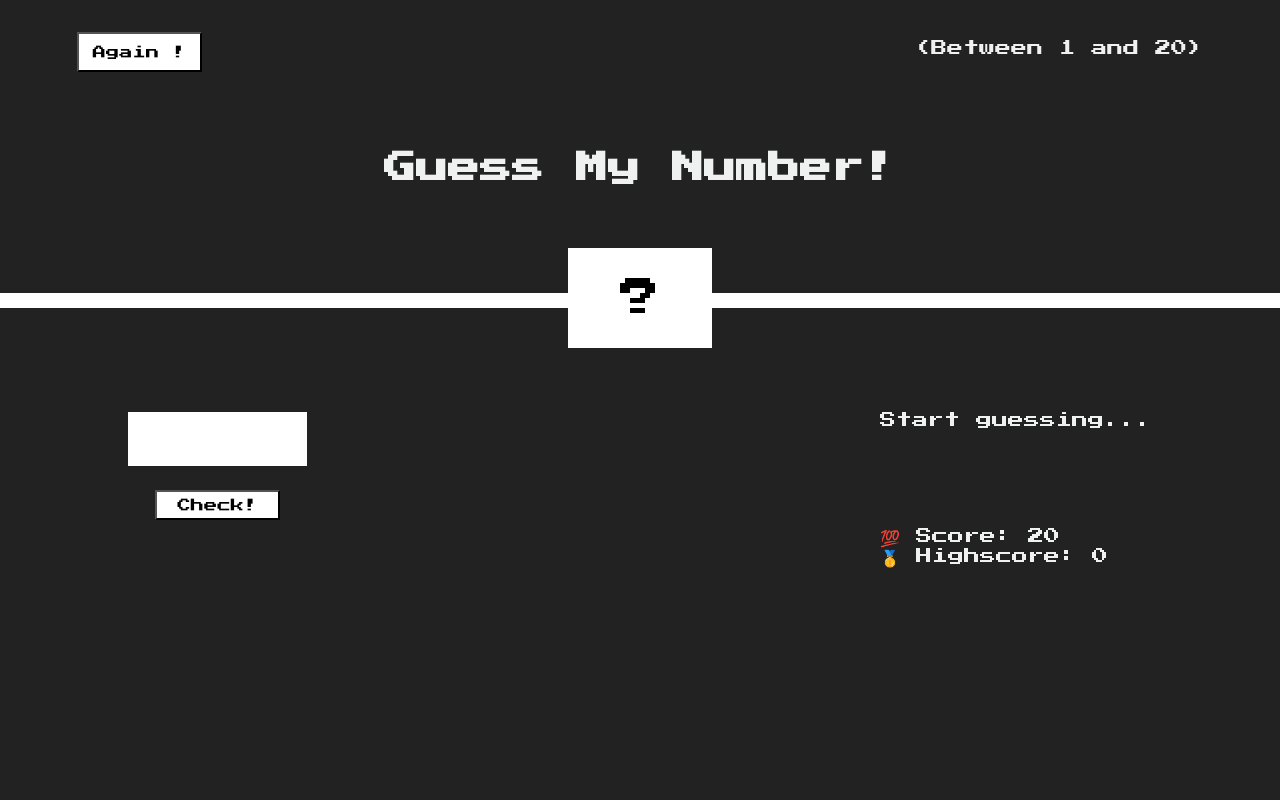
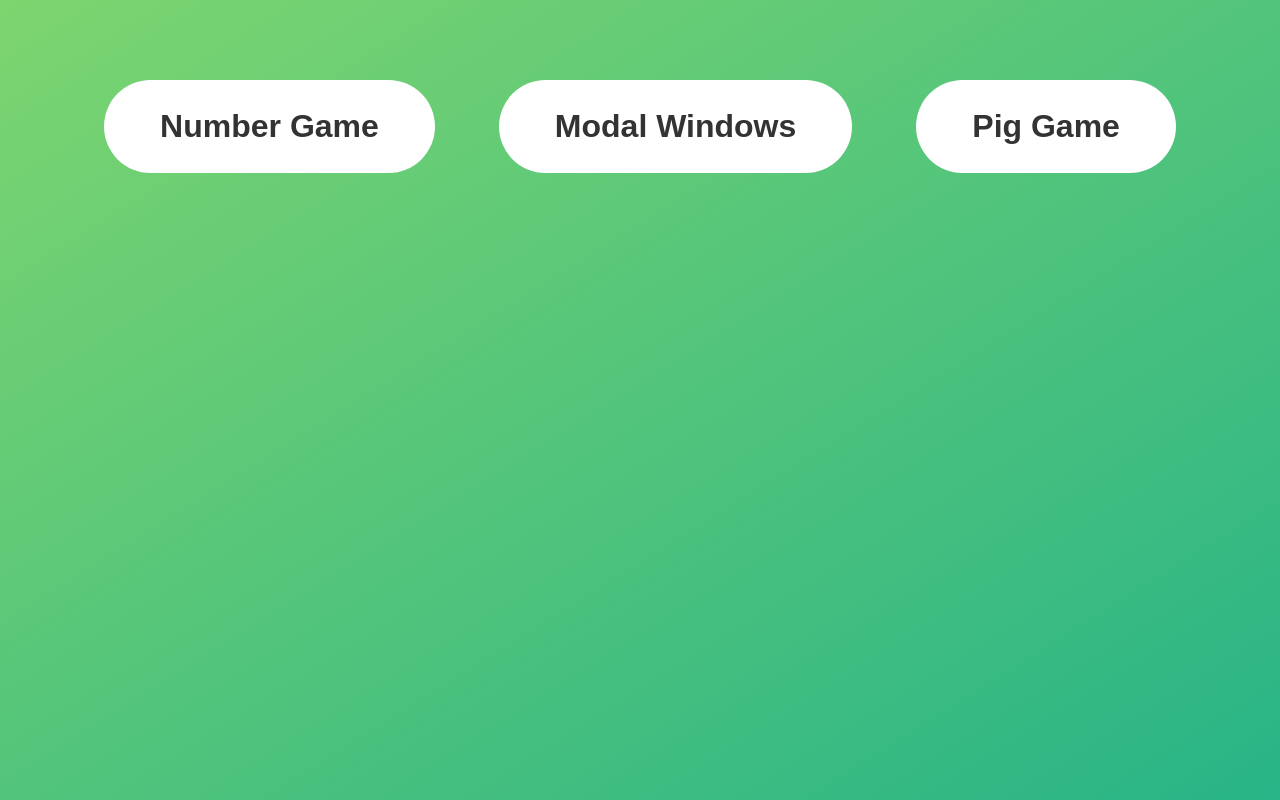
Before and after one commit to shivam7366/Games, a plain HTML site: page index.html in a window 1280 px wide. Drawn offline with Linux system fonts and the light colour scheme.

Commit message:
second commit

```diff
--- /dev/null
+++ b/Guesst_the_number/style.css
@@ -0,0 +1,81 @@
+@import url('https://fonts.googleapis.com/css2?family=Press+Start+2P&display=swap');
+*{
+    margin: 0;
+    padding: 0;
+    font-family: 'Press Start 2P', cursive;
+}
+body{
+
+    background-color:#222;
+    color: rgb(238, 241, 239);
+}
+h1{
+    text-align: center;
+    padding: 6vh 0;
+}
+.again{
+    background-color: white;
+    color: black;
+    width: 125px;
+    height: 40px;
+    margin: 4vh 6vw;
+}
+.between{
+    display: inline;
+    float: right;
+    margin: 5vh 6vw;
+}
+.box{
+    margin-top: 2vh;
+    display: flex;
+    flex-direction: row;
+    flex-wrap: nowrap;
+}
+.number{
+    display: flex;
+    align-items: center;
+    justify-content: center;
+    text-align: center;
+    background-color: white;
+    border: none;
+    color: black;
+    /* margin-top: 3vh; */
+    height: 100px;
+    width: 300px;
+    font-size: 40px;
+}
+hr{
+    border: none;
+    margin-top: 45px;
+    height: 15px;
+    width: calc( 100vw - 100px );
+
+    background: #fff;
+}
+main{
+    display: flex;
+    flex-direction: row;
+    justify-content: space-between;
+    align-items: stretch;
+    margin: 8vh 10vw;
+}
+.left{
+display: flex;
+flex-direction: column;
+align-items: center;
+}
+.guess{
+    border: 2px solid white;
+    width: 175px;
+    height: 50px;
+}
+.btn-check{
+    margin-top: 3vh;
+    background: #fff;
+    color: black;
+    height:30px;
+    width: 125px;
+}
+.massage{
+    margin-bottom: 100px;
+}
--- /dev/null
+++ b/Modal_Windows/style.css
@@ -0,0 +1,60 @@
+*{
+    margin: 0;
+    padding: 0;
+}
+html{
+    box-sizing: border-box;
+}
+body{
+    color: #333;
+    line-height: 1.5;
+    height: 100vh;
+    position: relative;
+    display: flex;
+    align-items: flex-start;
+    justify-content: center;
+    background: linear-gradient(to top left, #28b487,#7dd56f);
+}
+.show-modal{
+    font-size: 2rem;
+    font-weight: 600;
+    padding: 1.75rem 3.5rem;
+    margin: 5rem 2rem;
+    border: none;
+    background-color: #fff;
+    color: #444;
+    border-radius: 10rem;
+    cursor: pointer;
+}
+.close-modal{
+    position: absolute;
+    top: 1.2rem;
+    font-size: 3rem;
+    color: #333;
+    cursor: pointer;
+    background: white;
+    border: none;
+    margin-left: 320px;
+}
+.hidden{
+    display: none;
+}
+.modal{
+    position: absolute;
+    top: 63%;
+    left: 50%;
+    transform: translate(-50%, -50%);
+    width: 25%;
+    height: 35%;
+    background: #fff;
+    padding: 4rem;
+    border-radius: 5px;
+    box-shadow: 0 3rem 5rem rgba(0, 0, 0, 0.3);
+    z-index: 10;
+}
+.overlay{
+    position: absolute;
+    top: 0;
+    left: 0;
+    height: 100;
+    box-shadow: 0 13rem 15rem rgba(0, 0, 0, 0.6) ;}
--- a/index.html
+++ b/index.html
@@ -5,34 +5,15 @@
     <meta charset="UTF-8">
     <meta http-equiv="X-UA-Compatible" content="IE=edge">
     <meta name="viewport" content="width=device-width, initial-scale=1.0">
-    <title>Game : Guess The Number</title>
+    <title>JS Project</title>
     <link rel="stylesheet" href="style.css">
-    <link rel="shortcut icon" href="default.jpg" type="image/x-icon">
+    <link rel="shortcut icon" href="favicon.ico" type="image/x-icon">
 </head>
 
 <body>
-    <header>
-        <button class="again">Again !</button>
-        <p class="between">(Between 1 and 20)</p>
-        <h1>Guess My Number!</h1>
-        <div class="box">
-            <hr>
-            <div class="number">?</div>
-            <hr>
-        </div>
-    </header>
-    <main>
-        <section class="left">
-            <input type="number" class="guess" id="userinput" />
-            <button class="btn-check">Check!</button>
-        </section>
-        <section class="right">
-            <p class="massage">Start guessing...</p>
-            <p class="lable score">💯 Score: <span class="score">20</span></p>
-            <p class="lable-highscore">🥇 Highscore: <span class="highscore">0</span></p>
-        </section>
-    </main>
-    <script src="script.js"></script>
+    <button class="show-modal"> <a href="Guesst_the_number/index.html" target="_blank">Number Game</a></button>
+    <button class="show-modal"><a href="Modal_Windows/index.html" target="_blank">Modal Windows</a></button>
+    <button class="show-modal"><a href="Pig_game/index.html" target="_blank">Pig Game</a></button>
 </body>
 
 </html>
--- a/script.js
+++ /dev/null
@@ -1,56 +0,0 @@
-'use strict'
-let secretNumber = Math.trunc(Math.random() * 20) + 1;
-let score = 20;
-let highScore = 0;
-document.querySelector('.btn-check').addEventListener('click', function () {
-    const guess = Number(document.querySelector('.guess').value);
-    console.log(guess, typeof guess);
-    //when there is no number
-    if (!guess) {
-        document.querySelector('.massage').textContent = '⛔ No Number';
-    }
-    // when player wins
-    else if (guess === secretNumber) {
-        document.querySelector('.massage').textContent = '🎉 Correct Number';
-        document.querySelector('.number').textContent = secretNumber;
-        if (highScore < score) {
-            document.querySelector('.highscore').textContent = `${score}`
-        }
-        document.querySelector('body').style.backgroundColor = '#60b347';
-    }
-    //when player guesses higher number
-    else if (guess > secretNumber) {
-        if (score > 1) {
-            document.querySelector('.massage').textContent = ' 📈 Too High';
-            score--;
-            document.querySelector('.score').textContent = `💯 Score: ${score}`;
-        }
-        else {
-            document.querySelector('.massage').textContent = '💥😑You lost the Game!';
-            document.querySelector('.score').textContent = '💯 Score:' + 0;
-            document.querySelector('body').style.backgroundColor = 'red'
-        }
-    }
-    //when player guesses lower number
-    else if (guess < secretNumber) {
-        if (score > 1) {
-            document.querySelector('.massage').textContent = ' 📉 Too Low';
-            score--;
-            document.querySelector('.score').textContent = `💯 Score: ${score}`;
-        }
-        else {
-            document.querySelector('.massage').textContent = '💥😑You lost the Game!';
-            document.querySelector('.score').textContent = '💯 Score:' + 0;
-            document.querySelector('body').style.backgroundColor = 'red'
-        }
-    }
-});
-document.querySelector('.again').addEventListener('click', function () {
-    score = 20;
-    secretNumber = Math.trunc(Math.random() * 20) + 1;
-    document.querySelector('.massage').textContent = 'Start guessing...';
-    document.querySelector('.score').textContent = `💯 Score: ${score}`;
-    document.querySelector('.number').textContent = '?';
-    document.querySelector('.guess').value = '';
-    document.querySelector('body').style.backgroundColor = '#222'
-});
--- a/style.css
+++ b/style.css
@@ -1,81 +1,32 @@
-@import url('https://fonts.googleapis.com/css2?family=Press+Start+2P&display=swap');
 *{
     margin: 0;
     padding: 0;
-    font-family: 'Press Start 2P', cursive;
+}
+html{
+    box-sizing: border-box;
 }
 body{
-
-    background-color:#222;
-    color: rgb(238, 241, 239);
+    color: #333;
+    line-height: 1.5;
+    height: 100vh;
+    position: relative;
+    display: flex;
+    align-items: flex-start;
+    justify-content: center;
+    background: linear-gradient(to top left, #28b487,#7dd56f);
 }
-h1{
-    text-align: center;
-    padding: 6vh 0;
+body a{
+    text-decoration: none;
+    color: #333;
 }
-.again{
-    background-color: white;
-    color: black;
-    width: 125px;
-    height: 40px;
-    margin: 4vh 6vw;
+.show-modal{
+    font-size: 2rem;
+    font-weight: 600;
+    padding: 1.75rem 3.5rem;
+    margin: 5rem 2rem;
+    border: none;
+    background-color: #fff;
+    color: #444;
+    border-radius: 10rem;
+    cursor: pointer;
 }
-.between{
-    display: inline;
-    float: right;
-    margin: 5vh 6vw;
-}
-.box{
-    margin-top: 2vh;
-    display: flex;
-    flex-direction: row;
-    flex-wrap: nowrap;
-}
-.number{
-    display: flex;
-    align-items: center;
-    justify-content: center;
-    text-align: center;
-    background-color: white;
-    border: none;
-    color: black;
-    /* margin-top: 3vh; */
-    height: 100px;
-    width: 300px;
-    font-size: 40px;
-}
-hr{
-    border: none;
-    margin-top: 45px;
-    height: 15px;
-    width: calc( 100vw - 100px );
-
-    background: #fff;
-}
-main{
-    display: flex;
-    flex-direction: row;
-    justify-content: space-between;
-    align-items: stretch;
-    margin: 8vh 10vw;
-}
-.left{
-display: flex;
-flex-direction: column;
-align-items: center;
-}
-.guess{
-    border: 2px solid white;
-    width: 175px;
-    height: 50px;
-}
-.btn-check{
-    margin-top: 3vh;
-    background: #fff;
-    color: black;
-    height:30px;
-    width: 125px;
-}
-.massage{
-    margin-bottom: 100px;
-}
```
Also changed, not shown: Guesst_the_number/index.html (added, +38 -0 lines), Guesst_the_number/script.js (added, +56 -0 lines), Modal_Windows/index.html (added, +30 -0 lines), Modal_Windows/script.js (added, +27 -0 lines), Pig_Game/index.html (added, +15 -0 lines), Guesst_the_number/default.jpg (renamed from default.jpg), Modal_Windows/default.jpg (added), Modal_Windows/favicon.ico (added), Pig_Game/script.js (added), Pig_Game/style.css (added), favicon.ico (added).
